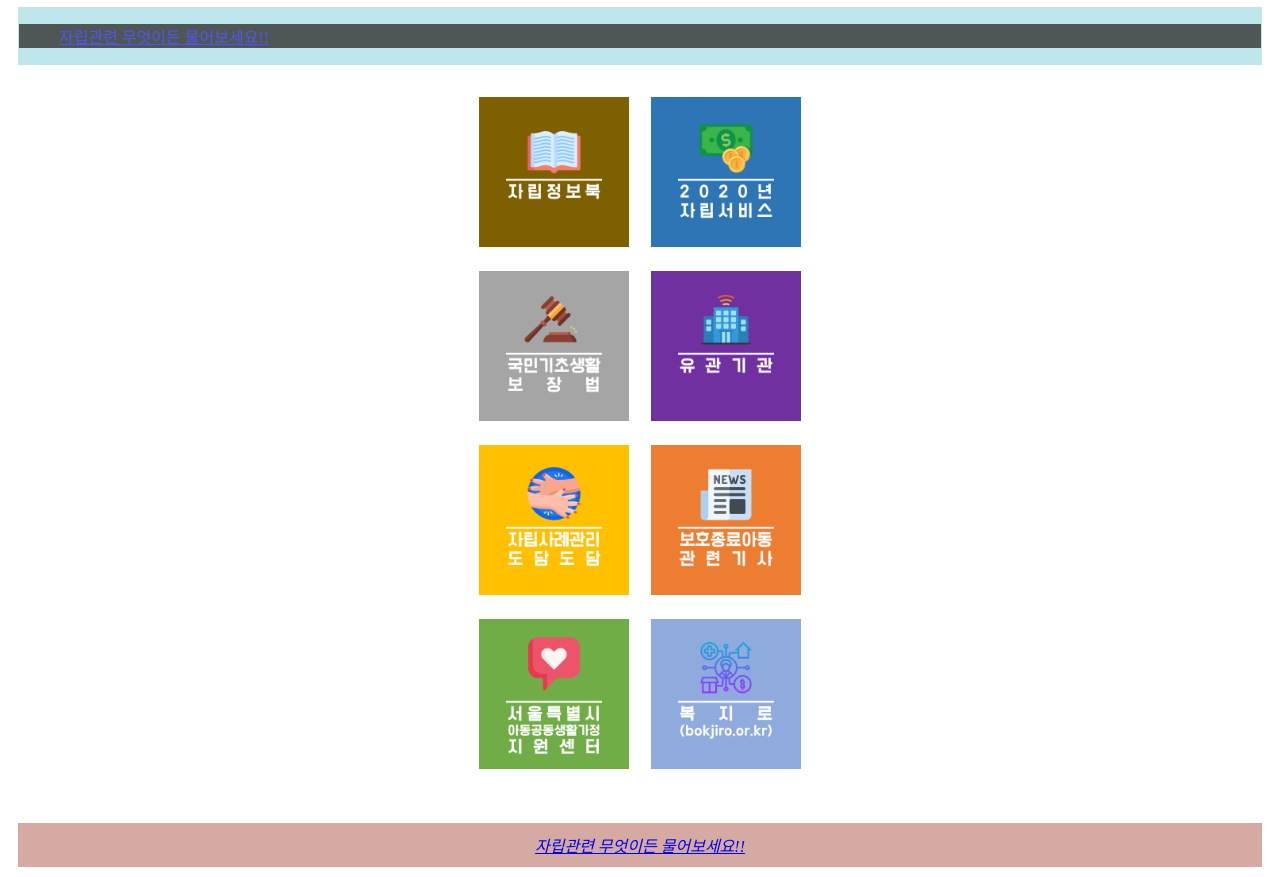
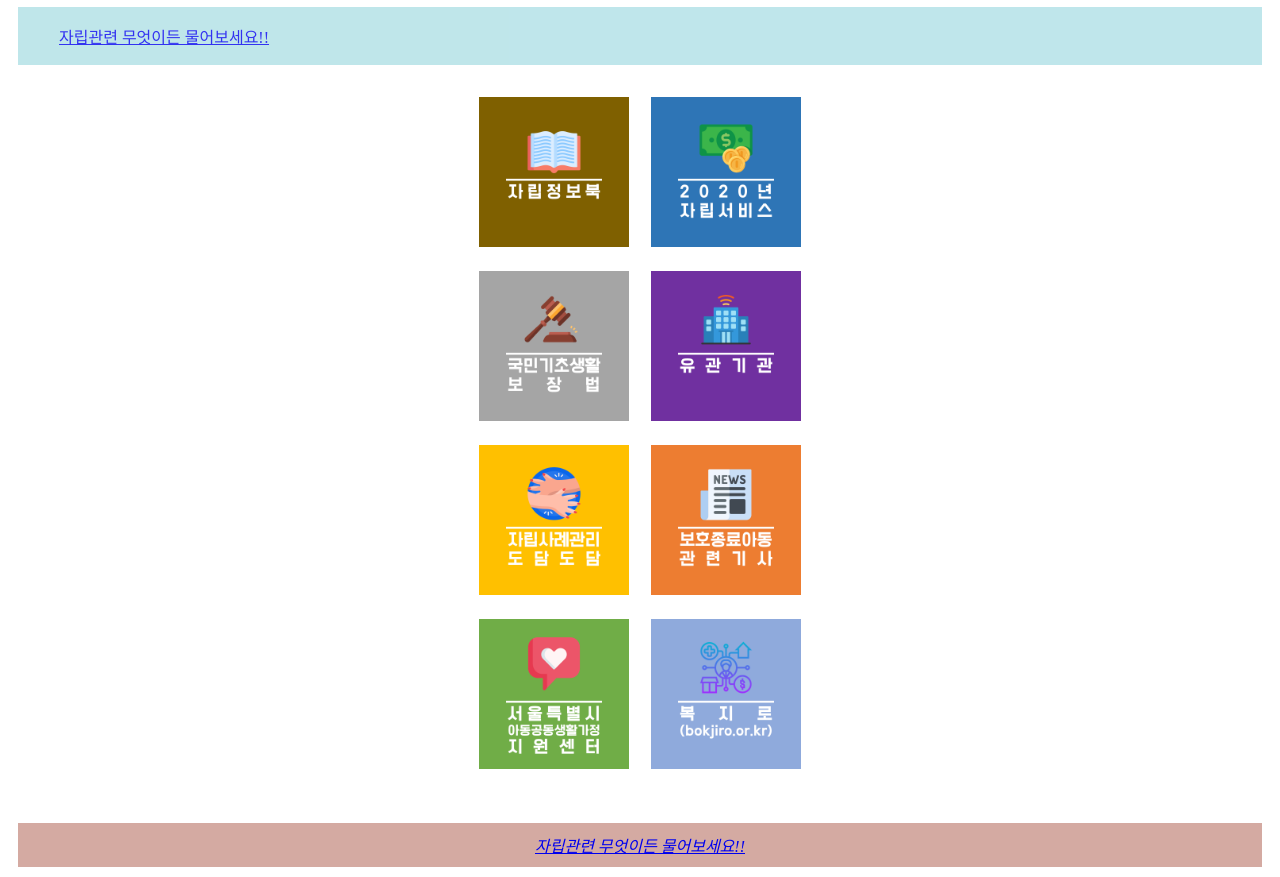
Before and after one commit to yoyo5679/jarip, a plain HTML site: page index.html in a window 1280 px wide. Shown: the part 73-950 px from the top of the page. Drawn offline with Linux system fonts and the light colour scheme.

Commit message:
Update main.css

```diff
--- a/main.css
+++ b/main.css
@@ -36,10 +36,9 @@ header{
 }
 header nav{
     margin:0px;
+text-align: center;
+    padding: 0px;
 
-    padding: 0px;
-    background-color: black ;
-    opacity: 0.8;
 }
 
 header nav ul {
```
